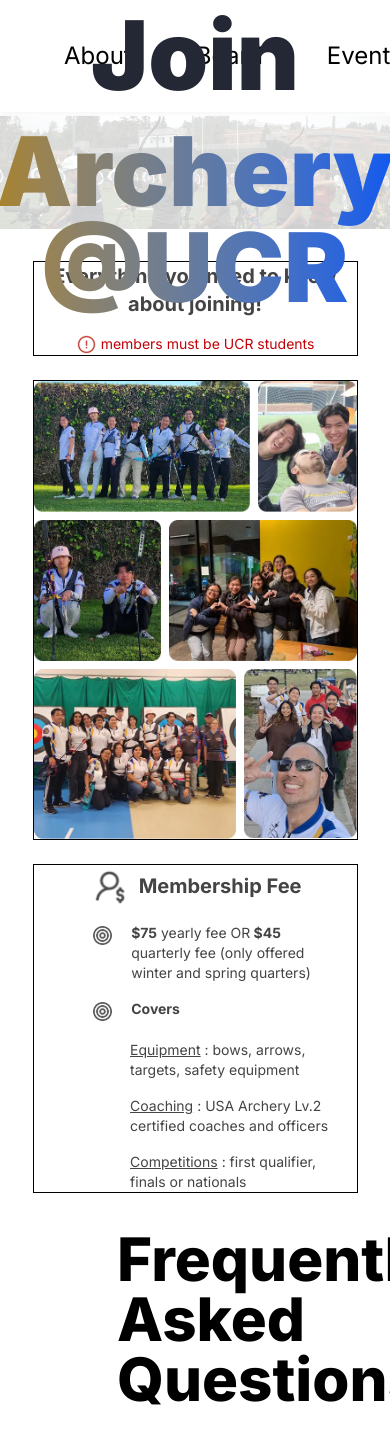
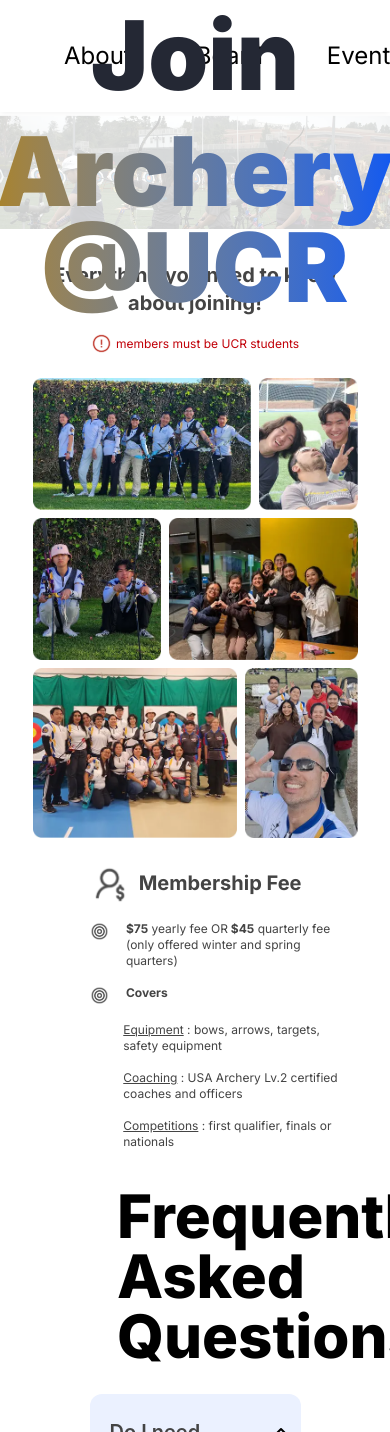
Before and after one commit to acm-ucr/archery-website, a Next.js app: page /join in a window 390 px wide. Shown: the top 1432 px of the page. Built offline with nearby package versions, Linux system fonts and the light colour scheme.

Commit message:
Added responsiveness for tablet

```diff
--- a/src/components/join/gallery.tsx
+++ b/src/components/join/gallery.tsx
@@ -7,38 +7,38 @@ import { Feeinfo } from "@/data/feeinfo";
 
 const Gallery = () => {
   return (
-    <div className="gap-6 md:gap-0 mt-8 xl:mt-40 flex flex-col items-center md:ml-8 justify-self-center md:grid w-5/6 md:grid-cols-2">
-      <div className="border-1 flex flex-col md:ml-8 items-center xl:gap-2 text-center md:col-start-2 md:row-start-1 md:w-2/3 xl:w-5/8">
+    <div className="gap-6 md:gap-0 mt-8 md:mt-20 xl:mt-40 flex flex-col items-center md:ml-8 justify-self-center md:grid w-5/6 md:w-9/10 md:grid-cols-2">
+      <div className=" justify-self-center flex flex-col md:ml-8 items-center xl:gap-2 text-center md:col-start-2 md:row-start-1 w-9/10 md:w-3/5 ">
         <p className="text-archery-grey-400 text-xl xl:mb-6 xl:text-4xl xl:leading-11 font-bold">
           Everything you need to know about joining!
         </p>
-        <div className="flex gap-1 mt-4 xl:mt-6">
+        <div className="flex items-center md:flex-col gap-1 mt-4 xl:mt-6">
           <div className="w-[2.5vh] xl:w-1/12"><Image src={Warning} alt="Warning" className="object-cover" /></div>
-          <p className="text-sm xl:text-xl text-red-700">members must be UCR students</p>
+          <p className="text-xs xl:text-xl text-red-700">members must be UCR students</p>
         </div>
       </div>
-      <div className="border-1 md:row-span-2 md:row-start-1 ">
+      <div className=" md:row-span-2 md:row-start-1 ">
         <GalleryGrid />
       </div>
-      <div className="border-1 md:w-8/9 xl:w-3/4 flex-col items-center justify-self-center text-center md:col-start-2 md:row-span-1 md:row-start-2">
+      <div className="md:w-8/9 xl:w-3/4 flex-col items-center  justify-self-center text-center md:col-start-2 md:row-span-1 md:row-start-2">
         <div className="xl:my-8 md:my-4 flex items-center justify-center gap-2 xl:gap-4">
           <Image
             src={SalaryMan}
             alt="Membership Fee"
-            className="justify-self-center w-[5vh] lg:w-[7vh] object-cover"
+            className="justify-self-center w-[5vh] md:w-[6vh] lg:w-[7vh] object-cover"
           />
           <p className="text-archery-grey-400 xl:text-4xl text-xl font-bold">
             Membership Fee
           </p>
         </div>
-        <div className="flex w-7/8 flex-col gap-4 my-4 justify-self-end">
+        <div className=" flex w-7/8 ml-8 flex-col gap-4 my-4 justify-self-center md:justify-self-end">
           <div className="flex items-start">
             <Image
               src={Target}
               alt="Bullet Point 1"
-              className="mx-4 xl:mx-6 w-[3vh] object-cover"
+              className="ml-5 mr-4 md:ml-6 md:mr-5 xl:mx-7 xl:mr-6 w-[2.5vh] object-cover"
             />
-            <p className="text-archery-grey-400 xl:mt-1 w-2/3 text-start text-sm xl:text-xl">
+            <p className="text-archery-grey-400 xl:mt-1 md:w-2/3 text-start text-xs xl:text-xl">
               {" "}
               <span className="font-bold">$75</span> yearly fee OR
               <span className="font-bold"> $45</span> quarterly fee (only offered
@@ -49,16 +49,16 @@ const Gallery = () => {
             <Image
               src={Target}
               alt="Bullet Point 2"
-              className="mx-4 xl:mx-6 w-[3vh] object-cover"
+              className="ml-5 mr-4 md:ml-6 md:mr-5 xl:mx-7 xl:mr-6 w-[2.5vh] object-cover"
             />
-            <p className="text-archery-grey-400 xl:mt-1 xl:text-xl text-sm font-bold">
+            <p className="text-archery-grey-400 xl:mt-1 xl:text-xl text-xs font-bold">
               Covers
             </p>
           </div>
         </div>
-        <div className="ml-18 xl:mt-4 flex w-5/8 flex-col gap-4 xl:gap-4 justify-self-center text-start">
+        <div className="ml-21   xl:ml-26 mt-4 flex w-7/10 md:w-5/8 flex-col gap-4 xl:gap-4 justify-self-center text-start">
           {Feeinfo.map(({ title, descriptions }, index) => (
-            <p key={index} className="text-archery-grey-400 xl:text-xl text-sm">
+            <p key={index} className="text-archery-grey-400 xl:text-xl text-xs">
               <span className="underline">{title}</span>
               {descriptions}
             </p>
```
